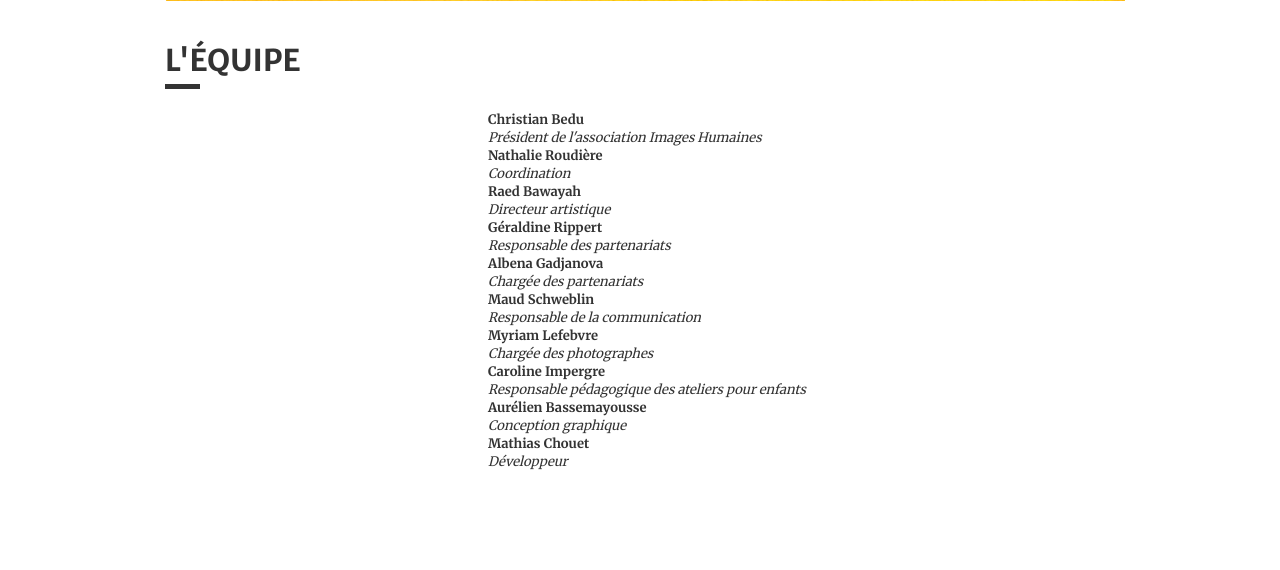
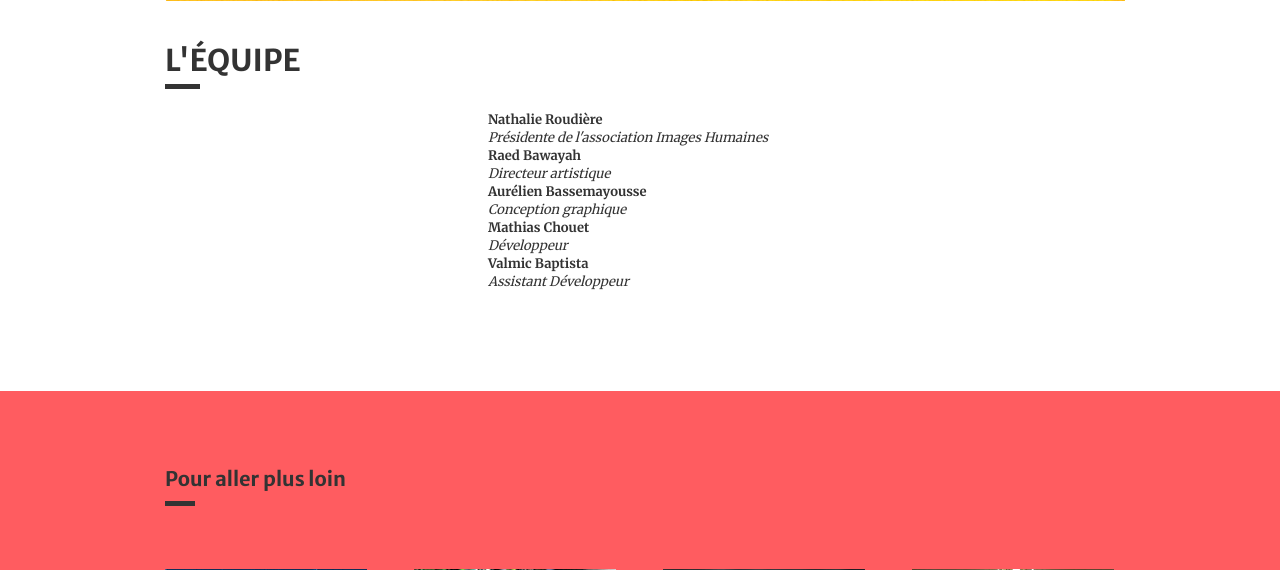
Before and after one commit to matcho/lqi, a PHP site: page /pgs/equipe.php in a window 1280 px wide. Shown: the part 499-1069 px from the top of the page. Run offline with PHP 8.4, Linux system fonts and the light colour scheme; some libraries are stand-ins or nearby versions.

Commit message:
Réintégration modifications AB/VB

```diff
--- a/pgs/equipe.php
+++ b/pgs/equipe.php
@@ -14,52 +14,16 @@
             </div>
             <div class="coll text">
 				<p class="police-serif">
-					<span class="nom-membre">Christian Bedu</span>
-					<br/>
-					<span class="fonction-membre">
-						<?php echo trad("Président de l'association Images Humaines", "President of association Images Humaines"); ?>
-					</span>
-					<br class="separateur"/>
 					<span class="nom-membre">Nathalie Roudière</span>
 					<br/>
 					<span class="fonction-membre">
-						Coordination
+						<?php echo trad("Présidente de l'association Images Humaines", "President of association Images Humaines"); ?>
 					</span>
 					<br class="separateur"/>
 					<span class="nom-membre">Raed Bawayah</span>
 					<br/>
 					<span class="fonction-membre">
 						<?php echo trad("Directeur artistique", "Artistic director"); ?>
-					</span>
-					<br class="separateur"/>
-					<span class="nom-membre">Géraldine Rippert</span>
-					<br/>
-					<span class="fonction-membre">
-						<?php echo trad("Responsable des partenariats", "Direction of partnerships"); ?>
-					</span>
-					<br class="separateur"/>
-					<span class="nom-membre">Albena Gadjanova</span>
-					<br/>
-					<span class="fonction-membre">
-						<?php echo trad("Chargée des partenariats", "In charge of partnerships"); ?>
-					</span>
-					<br class="separateur"/>
-					<span class="nom-membre">Maud Schweblin</span>
-					<br/>
-					<span class="fonction-membre">
-						<?php echo trad("Responsable de la communication", "Direction of communication"); ?>
-					</span>
-					<br class="separateur"/>
-					<span class="nom-membre">Myriam Lefebvre</span>
-					<br/>
-					<span class="fonction-membre">
-						<?php echo trad("Chargée des photographes", "In charge of photographers"); ?>
-					</span>
-					<br class="separateur"/>
-					<span class="nom-membre">Caroline Impergre</span>
-					<br/>
-					<span class="fonction-membre">
-						<?php echo trad("Responsable pédagogique des ateliers pour enfants", "Educational direction of children workshop"); ?>
 					</span>
 					<br class="separateur"/>
 					<span class="nom-membre">Aurélien Bassemayousse</span>
@@ -72,6 +36,12 @@
 					<br/>
 					<span class="fonction-membre">
 						<?php echo trad("Développeur", "Website developer"); ?>
+					</span>
+                    <br class="separateur"/>
+                    <span class="nom-membre">Valmic Baptista</span>
+					<br/>
+					<span class="fonction-membre">
+						<?php echo trad(" Assistant Développeur", "Assistant website developer"); ?>
 					</span>
 				</p>
             </div>
```
Also changed, not shown: pgs/enregistrer_dossier.php (+12 -12 lines), pgs/inscription.php (+10 -17 lines), pgs/jury.php (+22 -11 lines), pgs/participer.php (+12 -12 lines).
